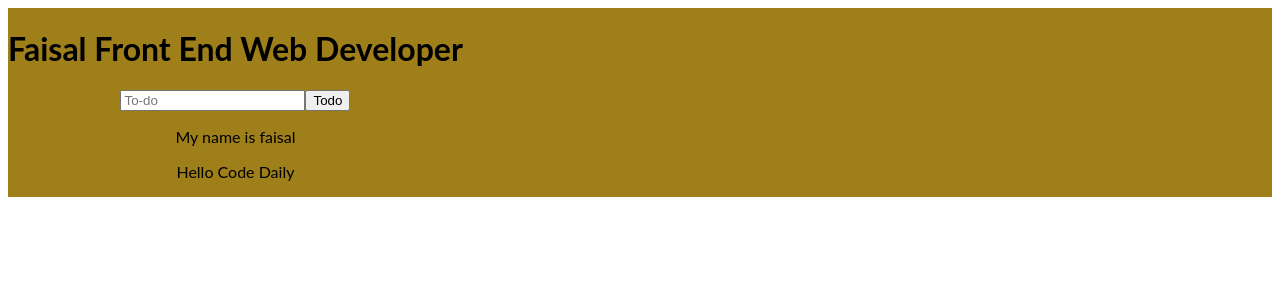
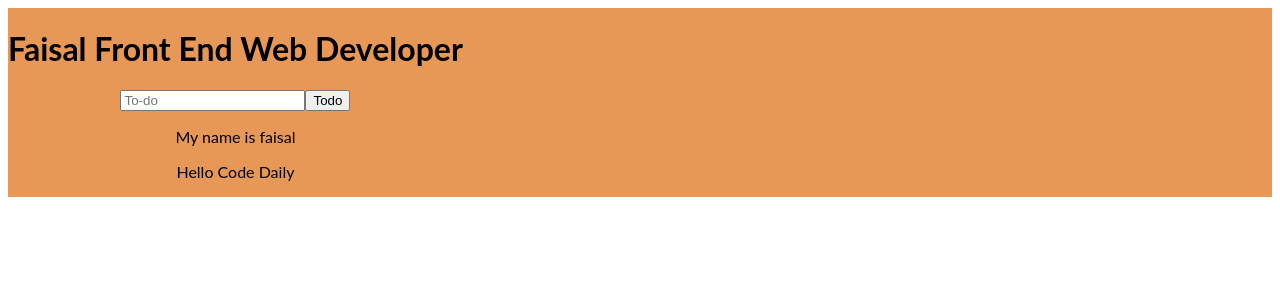
Before and after one commit to faisalmirji123/Demo-, a React (Create React App) app: page / in a window 1280 px wide. Shown: the top 300 px of the page. Built offline with nearby package versions, Linux system fonts and the light colour scheme.

Commit message:
1 file modified

```diff
--- a/src/style.css
+++ b/src/style.css
@@ -2,7 +2,7 @@ h1, p {
   font-family: Lato;
 }
 .todo-App{
-background-color: rgb(158, 127, 26);
+background-color: rgb(231, 152, 86);
 display: flex;
 }
 TodoList{
```
